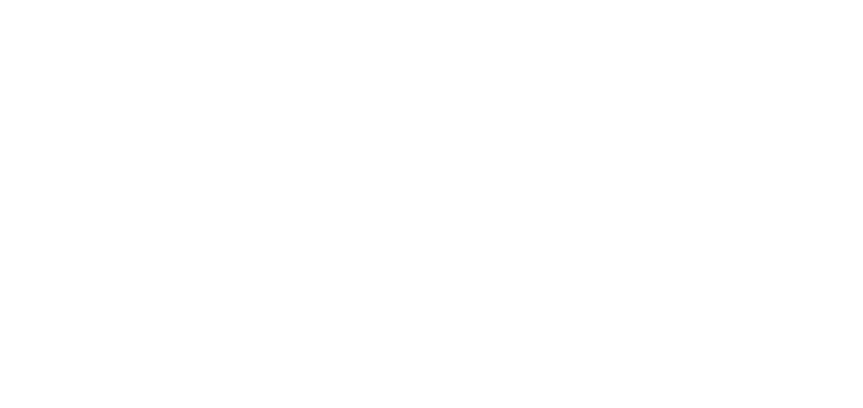
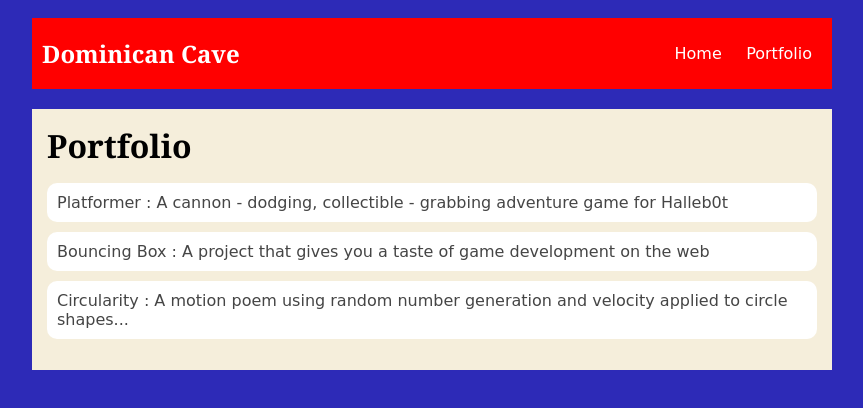
Before and after one commit to LianBP/LianBP.github.io, a plain HTML site: page portfolio.html in a window 1280 px wide. Shown: the whole page, without its empty margins (208-1071 px from the left). Drawn offline with Linux system fonts and the light colour scheme.

Commit message:
portfolio.html

```diff
--- a/portfolio.html
+++ b/portfolio.html
@@ -0,0 +1,33 @@
+<!DOCTYPE HTML>
+<html>
+    <head>
+        <title>Dominican Cave</title>
+        <link rel="stylesheet" href="style.css">
+    </head>
+
+    <body>
+      <div id="all-contents">
+            <nav>
+                <h1>Dominican Cave</h1>
+                <ul id="nav-ul">
+                    <li class="nav-li">
+                    <a class="nav-a" href="index.html">Home</a>
+                    </li>
+                    <li class="nav-li">
+                    <a class="nav-a" href="portfolio.html">Portfolio</a>
+                    </li>
+                </ul>
+            </nav>
+            <main>
+                <div class="content">
+                        <h1>Portfolio</h1>
+                        <ul id="portfolio">
+                            <li><a href="projects/platformer/">Platformer : A cannon - dodging, collectible - grabbing adventure game for Halleb0t</a></li>
+                            <li><a href="projects/bouncing-box/">Bouncing Box : A project that gives you a taste of game development on the web </a></li>
+                            <li><a href="projects/circularity/">Circularity : A motion poem using random number generation and velocity applied to circle shapes...</a></li>
+                        </ul>
+                </div>
+            </main>
+      </div>
+    </body>
+</html>
--- a/style.css
+++ b/style.css
@@ -75,3 +75,28 @@ li{
 #cursy{
     font-family: "Brush Script MT", cursive;
 }
+         /* portfolio styles */
+         .content h1 {
+            color: black;
+        }
+
+        #portfolio {
+            list-style-type: none;
+            padding-left: 0;
+        }
+
+        #portfolio li {
+            background: #fff;
+            padding: 10px;
+            border-radius: 10px;
+            margin-bottom: 10px;
+        }
+
+        #portfolio li:hover {
+            background: #eee;
+        }
+
+        #portfolio a {
+            text-decoration: none;
+            color: #454545;
+        }
```
